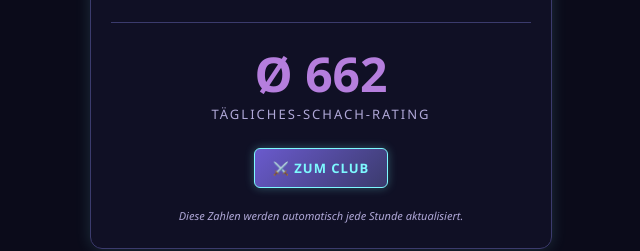
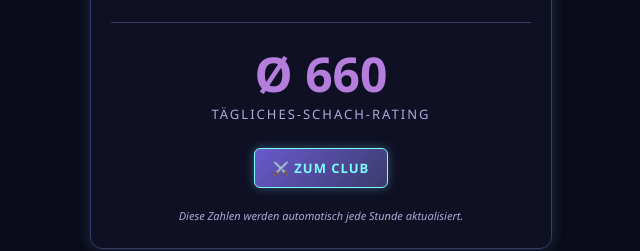
Before and after one commit to SHADOW-KNIGHT34/Club, a plain HTML site: page index.html in a window 1280 px wide. Shown: the part 196-447 px from the top of the page, 319-959 px from the left. Drawn offline with Linux system fonts and the light colour scheme.

Commit message:
Update live stats

```diff
--- a/index.html
+++ b/index.html
@@ -28,7 +28,7 @@
     <h1>&#9876;&#65039; SHADOW KNIGHTS LIVE-STATS &#9876;&#65039;</h1>
     <div class="stat"><div class="zahl">65</div><div class="label">RITTER IM CLUB</div></div>
     <hr class="trenner">
-    <div class="stat violett"><div class="zahl">&#216; 662</div><div class="label">T&Auml;GLICHES-SCHACH-RATING</div></div>
+    <div class="stat violett"><div class="zahl">&#216; 660</div><div class="label">T&Auml;GLICHES-SCHACH-RATING</div></div>
     <a class="button" href="https://www.chess.com/club/shadow-knights34" target="_blank" rel="noopener">&#9876;&#65039; ZUM CLUB</a>
     <div class="fussnote">Diese Zahlen werden automatisch jede Stunde aktualisiert.</div>
   </div>
```
Also changed, not shown: rating.png.
